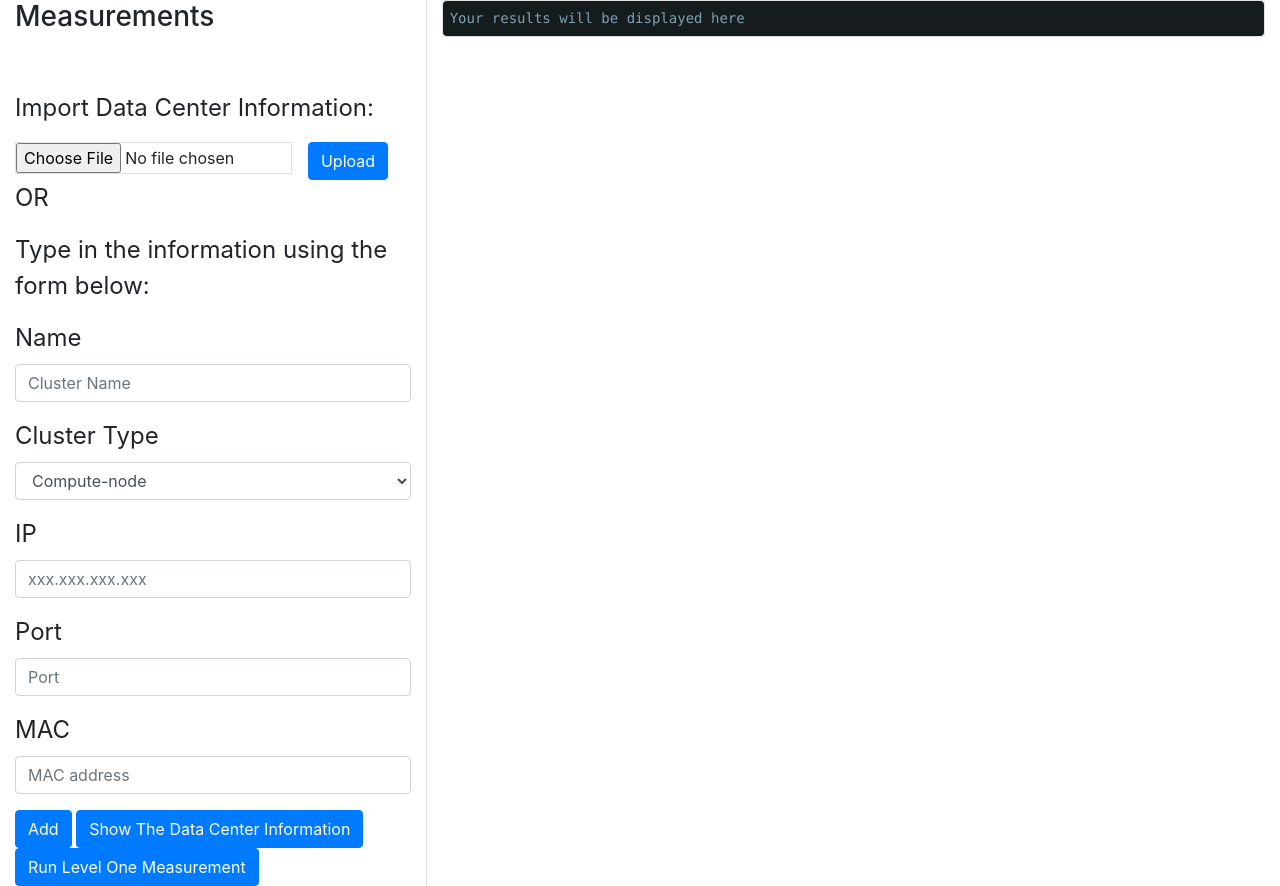
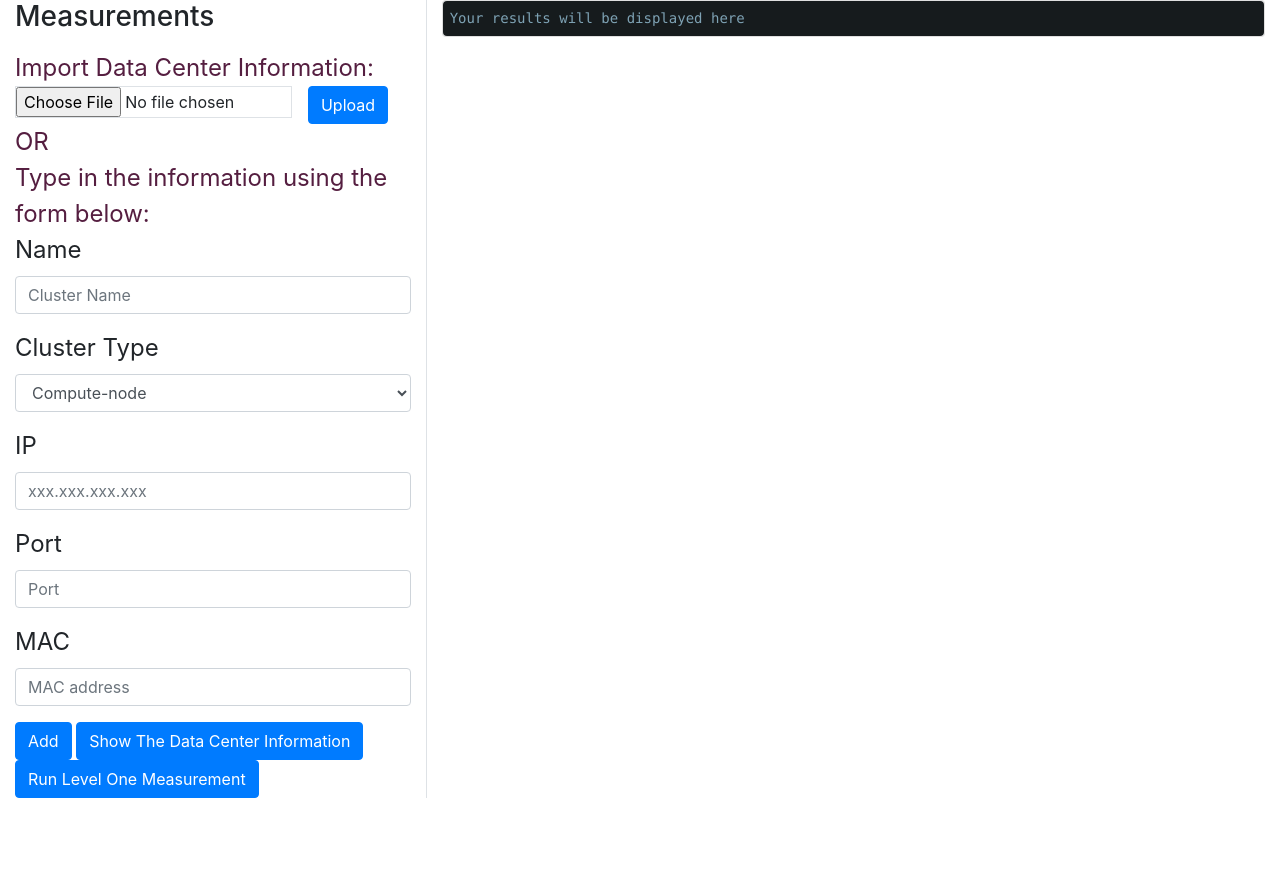
Before and after one commit to doubleope/RGB-GUI, a Flask app: page /level1 in a window 1280 px wide. Shown: the part 126-1012 px from the top of the page. After the commit the page ends 924 px from the top, so only its background shows below. Run offline with Flask 2, Linux system fonts and the light colour scheme; some libraries are stand-ins or nearby versions.

Commit message:
adjust margin for device type

```diff
--- a/static/scripts/script.js
+++ b/static/scripts/script.js
@@ -51,7 +51,6 @@ j(function() {
     }else {
       $("#alert").css("display", "block");
       setTimeout("$('#alert').css('display', 'none');", 2000)
-      displayClusterInfo(data)
     }
   });
   return false;
--- a/static/styles/newstyle.css
+++ b/static/styles/newstyle.css
@@ -22,6 +22,8 @@ pre {
 
 .instructional-headings {
   font-size: 1.5rem;
+  color: rgb(85, 30, 64);
+  margin-bottom: 0;
 }
 
 #file {
@@ -37,4 +39,9 @@ label {
 
 .alert {
   display: none;
+  margin-top: 1rem;
 }
+
+#upload-form {
+  padding-top: 0.5rem;
+}
--- a/templates/measurement-results-page.html
+++ b/templates/measurement-results-page.html
@@ -4,9 +4,7 @@
         <div class = "row content">
           <div class = "col-lg-4  border-right">
             <h3>Measurements</h3>
-            <form method="post" enctype=multipart/form-data name = "form">
-              <br><br>
-
+            <form method="post" enctype=multipart/form-data name = "form" id = "upload-form">
                 <p class = "instructional-headings">Import Data Center Information:</p>
                 <input id = "file" type="file" class="form-control-file border" name = "file">
                 <a href ="#" id = upload><button type="submit" class="btn btn-primary">Upload</button></a>
```
